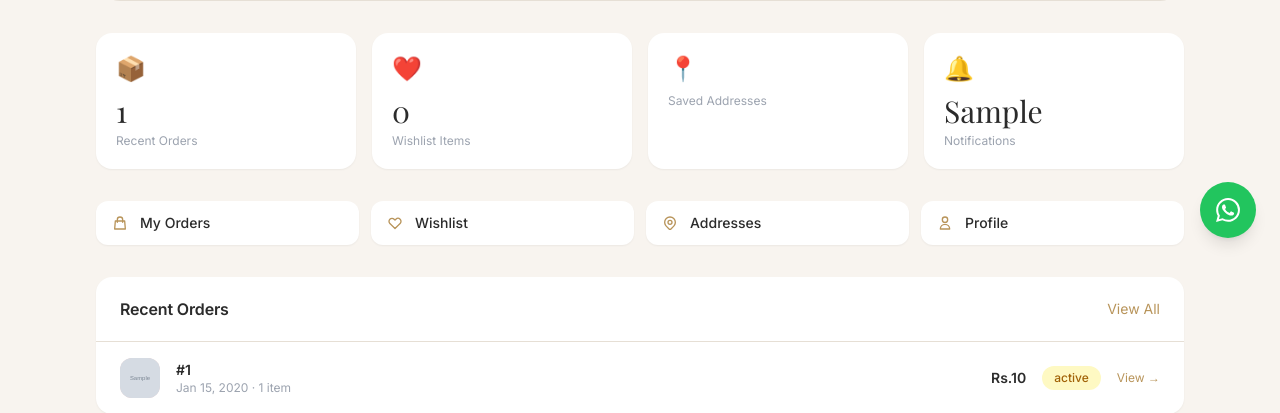
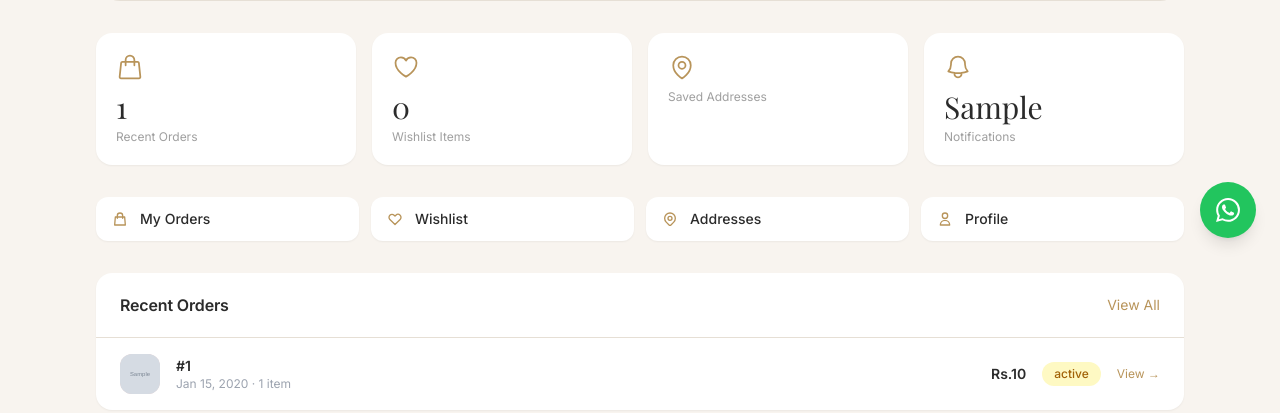
Before and after one commit to harshadev1616-jpg/AURA-ARCHIVES, a Django app: template templates/accounts/dashboard.html in a window 1280 px wide. Shown: the part 538-951 px from the top of the page. Run offline with Django 5.2, Linux system fonts and the light colour scheme; the template is opened without the code that fills it: most values are stand-ins (such as "Sample title", 1, 10 or a date in 2020); grey boxes marked "Sample" are stand-in pictures; some web fonts are replaced.

Commit message:
Polish: sweep remaining customer-facing emoji to SVG icons
Replace emoji with brand gold/charcoal SVG icons across:
- newsletter popup (base.html) candle → flame badge
- recently-viewed image fallback → outline icon
- account dashboard stat cards (orders/wishlist/addresses/notifications) +
  order thumbnail & empty-state fallbacks; drop the "Copied! ✨" sparkle
- register referral badge gift emoji → gift icon
Also warmed the adjacent muted grays. No logic changed — icon swaps only.

Co-Authored-By: Claude Opus 4.8 <noreply@anthropic.com>

```diff
--- a/templates/accounts/dashboard.html
+++ b/templates/accounts/dashboard.html
@@ -63,7 +63,7 @@
                 <button @click="navigator.clipboard.writeText('{{ request.scheme }}://{{ request.get_host }}/accounts/register/?ref={{ user.referral_code }}'); copied=true; setTimeout(()=>copied=false,2000)"
                         class="bg-charcoal text-ivory px-5 py-2.5 rounded-full text-[13px] tracking-wide hover:bg-gold transition-colors whitespace-nowrap">
                     <span x-show="!copied">Copy Link</span>
-                    <span x-show="copied" x-cloak>Copied! ✨</span>
+                    <span x-show="copied" x-cloak>Copied!</span>
                 </button>
             </div>
         </div>
@@ -72,26 +72,26 @@
     <!-- Stats Cards -->
     <div class="grid grid-cols-2 md:grid-cols-4 gap-4 mb-8">
         <a href="/orders/" class="bg-white dark:bg-gray-800 rounded-2xl p-5 shadow-sm hover:shadow-md transition-all group">
-            <div class="text-2xl mb-2">📦</div>
+            <svg class="w-7 h-7 mb-2 text-gold" fill="none" stroke="currentColor" stroke-width="1.5" viewBox="0 0 24 24"><path stroke-linecap="round" stroke-linejoin="round" d="M15.75 10.5V6a3.75 3.75 0 10-7.5 0v4.5m11.356-1.993l1.263 12c.07.665-.45 1.243-1.119 1.243H4.25a1.125 1.125 0 01-1.12-1.243l1.264-12A1.125 1.125 0 015.513 7.5h12.974c.576 0 1.059.435 1.119 1.007z"/></svg>
             <div class="font-display text-3xl text-charcoal dark:text-ivory group-hover:text-gold transition-colors">{{ recent_orders|length }}</div>
-            <div class="text-xs text-gray-400 mt-1">Recent Orders</div>
+            <div class="text-xs text-charcoal/45 dark:text-ivory/45 mt-1">Recent Orders</div>
         </a>
         <a href="/accounts/wishlist/" class="bg-white dark:bg-gray-800 rounded-2xl p-5 shadow-sm hover:shadow-md transition-all group">
-            <div class="text-2xl mb-2">❤️</div>
+            <svg class="w-7 h-7 mb-2 text-gold" fill="none" stroke="currentColor" stroke-width="1.5" viewBox="0 0 24 24"><path stroke-linecap="round" stroke-linejoin="round" d="M21 8.25c0-2.485-2.099-4.5-4.688-4.5-1.935 0-3.597 1.126-4.312 2.733-.715-1.607-2.377-2.733-4.313-2.733C5.1 3.75 3 5.765 3 8.25c0 7.22 9 12 9 12s9-4.78 9-12z"/></svg>
             <div class="font-display text-3xl text-charcoal dark:text-ivory group-hover:text-gold transition-colors">
                 {% if user.wishlist %}{{ user.wishlist.products.count }}{% else %}0{% endif %}
             </div>
-            <div class="text-xs text-gray-400 mt-1">Wishlist Items</div>
+            <div class="text-xs text-charcoal/45 dark:text-ivory/45 mt-1">Wishlist Items</div>
         </a>
         <a href="/accounts/addresses/" class="bg-white dark:bg-gray-800 rounded-2xl p-5 shadow-sm hover:shadow-md transition-all group">
-            <div class="text-2xl mb-2">📍</div>
+            <svg class="w-7 h-7 mb-2 text-gold" fill="none" stroke="currentColor" stroke-width="1.5" viewBox="0 0 24 24"><path stroke-linecap="round" stroke-linejoin="round" d="M15 10.5a3 3 0 11-6 0 3 3 0 016 0z"/><path stroke-linecap="round" stroke-linejoin="round" d="M19.5 10.5c0 7.142-7.5 11.25-7.5 11.25S4.5 17.642 4.5 10.5a7.5 7.5 0 1115 0z"/></svg>
             <div class="font-display text-3xl text-charcoal dark:text-ivory group-hover:text-gold transition-colors">{{ user.addresses.count }}</div>
-            <div class="text-xs text-gray-400 mt-1">Saved Addresses</div>
+            <div class="text-xs text-charcoal/45 dark:text-ivory/45 mt-1">Saved Addresses</div>
         </a>
         <a href="/accounts/notifications/" class="bg-white dark:bg-gray-800 rounded-2xl p-5 shadow-sm hover:shadow-md transition-all group relative">
-            <div class="text-2xl mb-2">🔔</div>
+            <svg class="w-7 h-7 mb-2 text-gold" fill="none" stroke="currentColor" stroke-width="1.5" viewBox="0 0 24 24"><path stroke-linecap="round" stroke-linejoin="round" d="M14.857 17.082a23.848 23.848 0 005.454-1.31A8.967 8.967 0 0118 9.75V9A6 6 0 006 9v.75a8.967 8.967 0 01-2.312 6.022c1.733.64 3.56 1.085 5.455 1.31m5.714 0a24.255 24.255 0 01-5.714 0m5.714 0a3 3 0 11-5.714 0"/></svg>
             <div class="font-display text-3xl text-charcoal dark:text-ivory group-hover:text-gold transition-colors">{{ unread_notifications }}</div>
-            <div class="text-xs text-gray-400 mt-1">Notifications</div>
+            <div class="text-xs text-charcoal/45 dark:text-ivory/45 mt-1">Notifications</div>
             {% if unread_notifications > 0 %}
             <div class="absolute top-3 right-3 w-2.5 h-2.5 bg-red-400 rounded-full"></div>
             {% endif %}
@@ -133,7 +133,7 @@
                     <div class="w-10 h-10 bg-blush dark:bg-gray-700 rounded-xl flex items-center justify-center text-sm">
                         {% if order.items.first and order.items.first.product_image %}
                         <img src="{{ order.items.first.product_image }}" class="w-full h-full object-cover rounded-xl">
-                        {% else %}🕯️{% endif %}
+                        {% else %}<svg class="w-5 h-5 text-charcoal/30" fill="none" stroke="currentColor" stroke-width="1.5" viewBox="0 0 24 24"><path stroke-linecap="round" stroke-linejoin="round" d="M4 16l4.586-4.586a2 2 0 012.828 0L16 16m-2-2l1.586-1.586a2 2 0 012.828 0L20 14m-6-6h.01M6 20h12a2 2 0 002-2V6a2 2 0 00-2-2H6a2 2 0 00-2 2v12a2 2 0 002 2z"/></svg>{% endif %}
                     </div>
                     <div>
                         <p class="text-sm font-semibold text-charcoal dark:text-ivory">#{{ order.order_number }}</p>
@@ -158,8 +158,8 @@
         </div>
         {% else %}
         <div class="text-center py-16">
-            <div class="text-5xl mb-4">🕯️</div>
-            <p class="text-gray-400 text-sm mb-4">No orders yet. Start your candle journey!</p>
+            <div class="w-12 h-12 mx-auto mb-4 rounded-full bg-gold/10 flex items-center justify-center"><svg class="w-6 h-6 text-gold" fill="none" stroke="currentColor" stroke-width="1.5" viewBox="0 0 24 24"><path stroke-linecap="round" stroke-linejoin="round" d="M15.75 10.5V6a3.75 3.75 0 10-7.5 0v4.5m11.356-1.993l1.263 12c.07.665-.45 1.243-1.119 1.243H4.25a1.125 1.125 0 01-1.12-1.243l1.264-12A1.125 1.125 0 015.513 7.5h12.974c.576 0 1.059.435 1.119 1.007z"/></svg></div>
+            <p class="text-charcoal/45 dark:text-ivory/45 text-sm mb-4">No orders yet. Start your candle journey!</p>
             <a href="/shop/" class="bg-gold text-white px-6 py-3 rounded-full text-sm font-medium hover:bg-opacity-90">Shop Now</a>
         </div>
         {% endif %}
--- a/templates/accounts/register.html
+++ b/templates/accounts/register.html
@@ -19,7 +19,7 @@
             {% endif %}
             {% if ref_code %}
             <div class="mb-5 flex items-center gap-2 bg-gold/10 border border-gold/30 rounded-xl px-4 py-3">
-                <span class="text-lg">🎁</span>
+                <svg class="w-5 h-5 text-gold shrink-0" fill="none" stroke="currentColor" stroke-width="1.5" viewBox="0 0 24 24"><path stroke-linecap="round" stroke-linejoin="round" d="M21 11.25v8.25a1.5 1.5 0 01-1.5 1.5H5.25a1.5 1.5 0 01-1.5-1.5v-8.25M12 4.875A2.625 2.625 0 109.375 7.5H12m0-2.625V7.5m0-2.625A2.625 2.625 0 1114.625 7.5H12m0 0V21m-8.625-9.75h18c.621 0 1.125-.504 1.125-1.125v-1.5c0-.621-.504-1.125-1.125-1.125h-18c-.621 0-1.125.504-1.125 1.125v1.5c0 .621.504 1.125 1.125 1.125z"/></svg>
                 <p class="text-xs text-charcoal dark:text-ivory font-medium">A friend invited you! You'll both earn <strong>100 Aura points</strong> after your first order.</p>
             </div>
             {% endif %}
--- a/templates/base.html
+++ b/templates/base.html
@@ -99,9 +99,9 @@
                     <path stroke-linecap="round" stroke-linejoin="round" stroke-width="2" d="M6 18L18 6M6 6l12 12"/>
                 </svg>
             </button>
-            <div class="text-4xl mb-3 anim-flicker inline-block">🕯️</div>
+            <div class="w-12 h-12 mx-auto mb-3 rounded-full bg-gold/15 flex items-center justify-center anim-flicker"><svg class="w-6 h-6 text-gold" fill="none" stroke="currentColor" stroke-width="1.5" viewBox="0 0 24 24"><path stroke-linecap="round" stroke-linejoin="round" d="M15.362 5.214A8.252 8.252 0 0112 21 8.25 8.25 0 016.038 7.047 8.287 8.287 0 009 9.601a8.983 8.983 0 013.361-6.867 8.21 8.21 0 003 2.48z"/><path stroke-linecap="round" stroke-linejoin="round" d="M12 18a3.75 3.75 0 00.495-7.467 5.99 5.99 0 00-1.925 3.546 5.974 5.974 0 01-2.133-1.001A3.75 3.75 0 0012 18z"/></svg></div>
             <h3 class="font-display text-2xl text-charcoal dark:text-ivory mb-2">Join the Aura Family</h3>
-            <p class="text-gray-500 mb-4 text-sm">Get 10% off your first order + exclusive access to new launches</p>
+            <p class="text-charcoal/55 dark:text-ivory/55 mb-4 text-sm">Get 10% off your first order + exclusive access to new launches</p>
             <div class="flex gap-2">
                 <input type="email" id="popup-email" placeholder="Your email address"
                        class="flex-1 border border-line dark:border-white/10 rounded-full px-4 py-2 text-sm focus:outline-none focus:border-gold">
--- a/templates/components/recently_viewed.html
+++ b/templates/components/recently_viewed.html
@@ -21,7 +21,7 @@
                     {% if product.primary_image %}
                     <img src="{{ product.primary_image.image.url }}" alt="{{ product.name }}" class="w-full h-full object-cover">
                     {% else %}
-                    <div class="w-full h-full flex items-center justify-center text-4xl">🕯️</div>
+                    <div class="w-full h-full flex items-center justify-center"><svg class="w-10 h-10 text-charcoal/20" fill="none" stroke="currentColor" stroke-width="1" viewBox="0 0 24 24"><path stroke-linecap="round" stroke-linejoin="round" d="M4 16l4.586-4.586a2 2 0 012.828 0L16 16m-2-2l1.586-1.586a2 2 0 012.828 0L20 14m-6-6h.01M6 20h12a2 2 0 002-2V6a2 2 0 00-2-2H6a2 2 0 00-2 2v12a2 2 0 002 2z"/></svg></div>
                     {% endif %}
                 </div>
                 <h3 class="font-serif text-sm font-semibold text-charcoal dark:text-ivory line-clamp-1 group-hover:text-gold transition-colors">{{ product.name }}</h3>
```
Also changed, not shown: static/css/tailwind.css.
